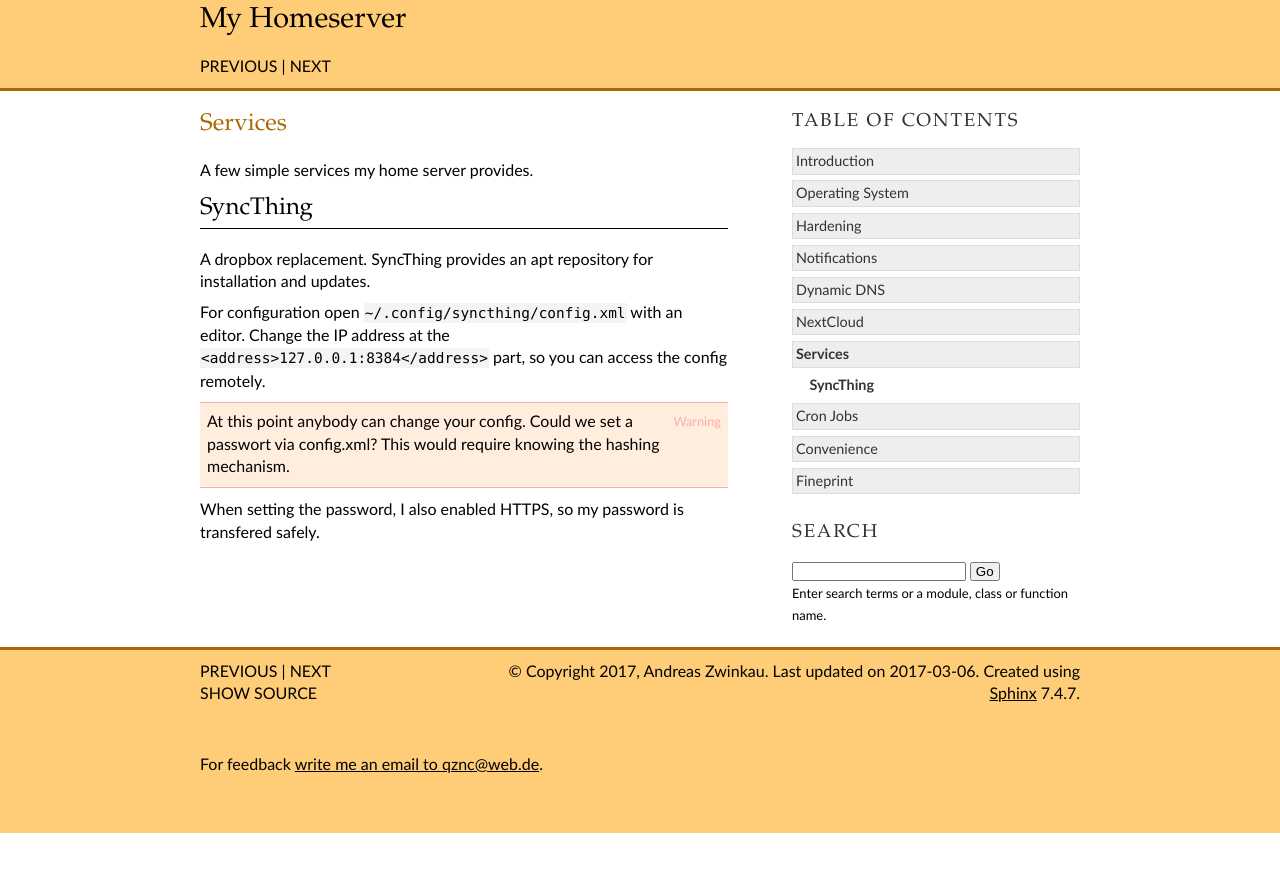
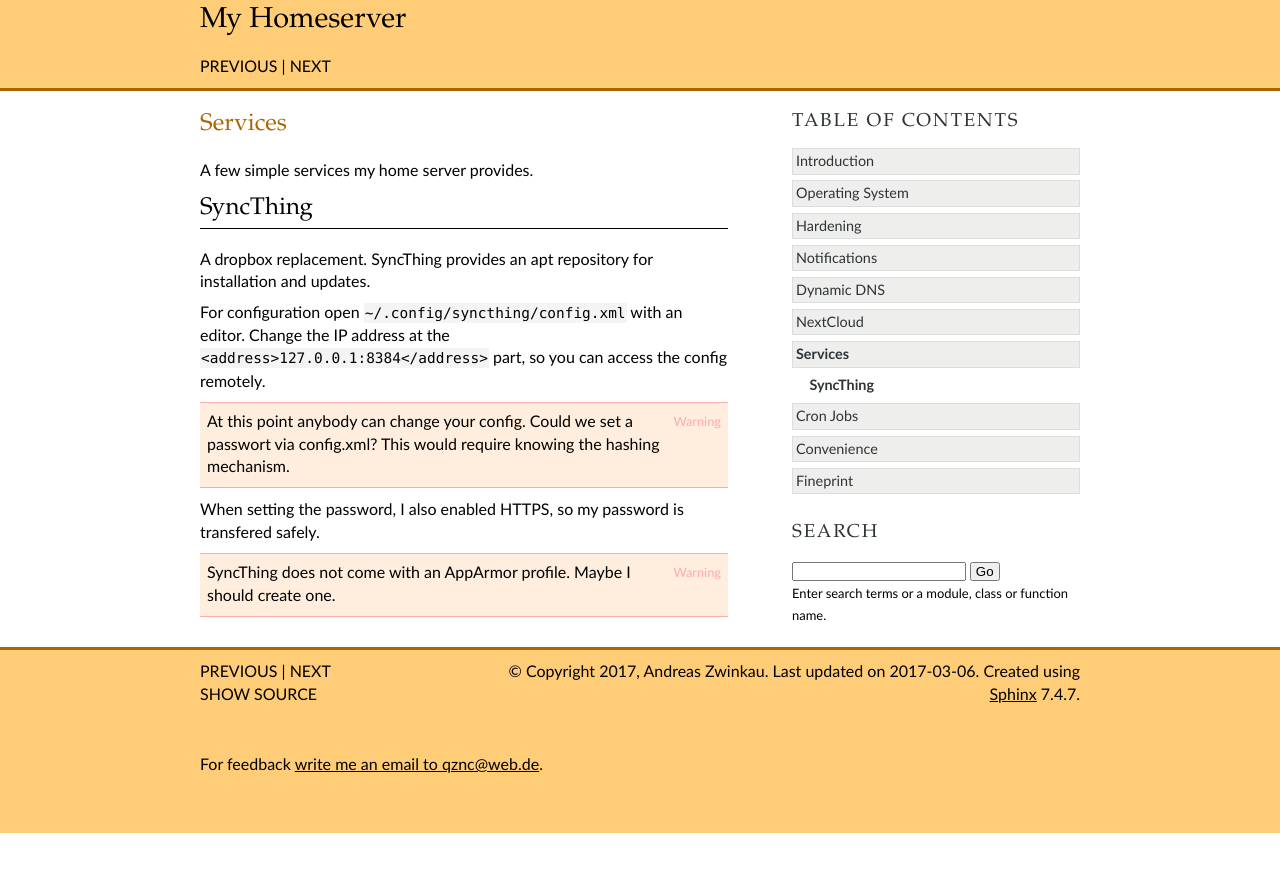
Before and after one commit to qznc/my-homeserver, a Sphinx documentation site: the page built from source/services.rst, in a window 1280 px wide. Shown: the top 872 px of the page. Built offline with Sphinx 7.4.7, drawn with Linux system fonts in a browser that asks for light colours.

Commit message:
Considered AppArmor profile for SyncThing

```diff
--- a/source/hardening.rst
+++ b/source/hardening.rst
@@ -45,6 +45,10 @@ Additionally, ``/etc/apt/apt.conf.d/10periodic``:
 
 AppArmor
 --------
+
+.. code:: sh
+
+   sudo apt install apparmor-utils
 
 Check, if it is enabled.
 
--- a/source/services.rst
+++ b/source/services.rst
@@ -22,3 +22,8 @@ so you can access the config remotely.
 When setting the password,
 I also enabled HTTPS,
 so my password is transfered safely.
+
+.. warning::
+
+   SyncThing does not come with an AppArmor profile.
+   Maybe I should create one.
```
